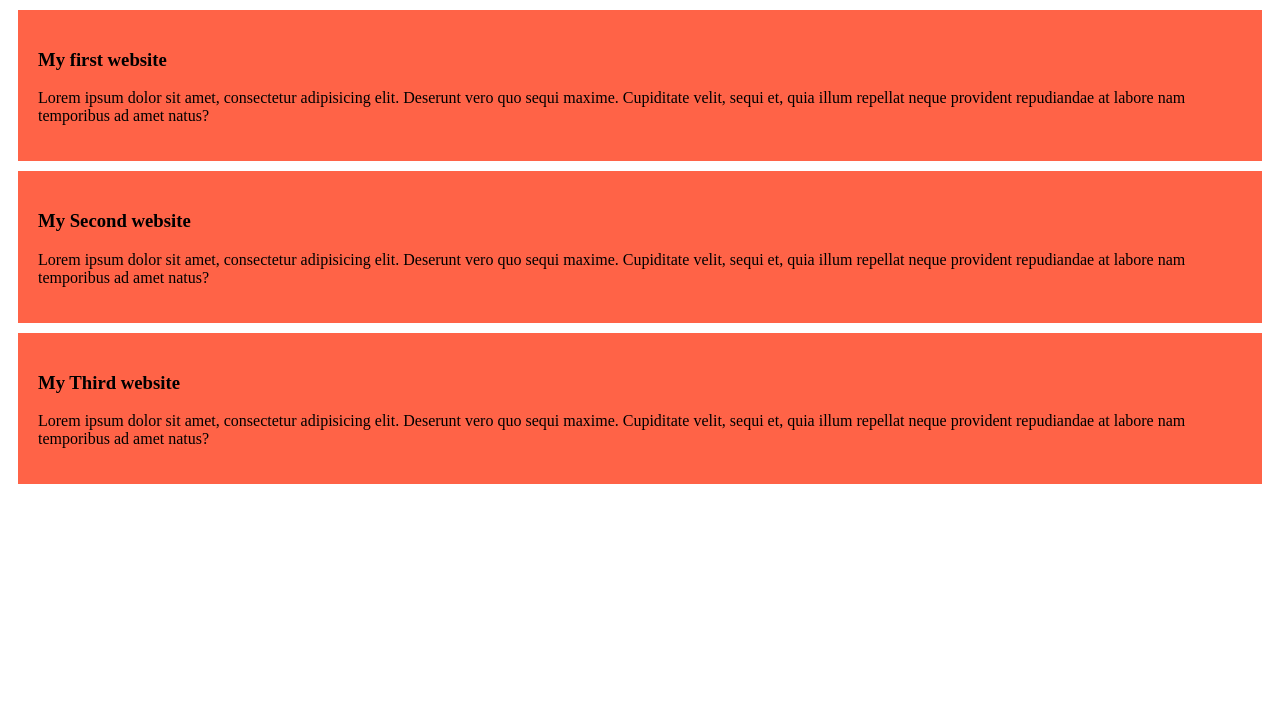
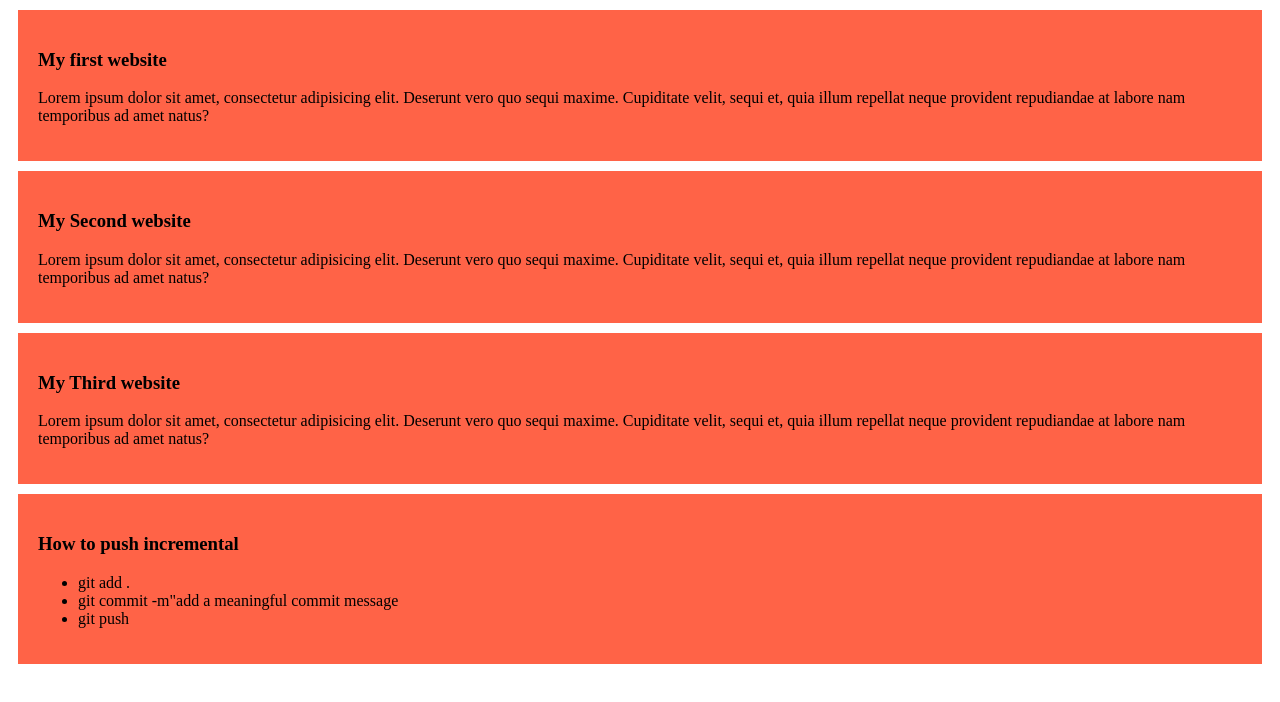
Before and after one commit to Ra220552/my-simple-website, a plain HTML site: page index.html in a window 1280 px wide. Drawn offline with Linux system fonts and the light colour scheme.

Commit message:
added a list to push code

```diff
--- a/index.html
+++ b/index.html
@@ -18,6 +18,14 @@
     <h3>My Third website</h3>
     <p>Lorem ipsum dolor sit amet, consectetur adipisicing elit. Deserunt vero quo sequi maxime. Cupiditate velit, sequi et, quia illum repellat neque provident repudiandae at labore nam temporibus ad amet natus?</p>
 </div>
+<div>
+    <h3>How to push incremental</h3>
+    <ul>
+        <li>git add .</li>
+        <li>git commit -m"add a meaningful commit message</li>
+        <li>git push</li>
+    </ul>
+</div>
 <body>
 </body>
 </html>
```
